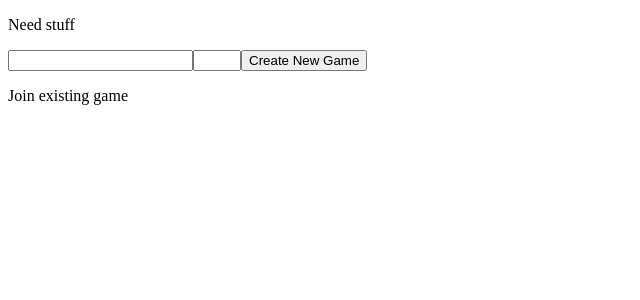
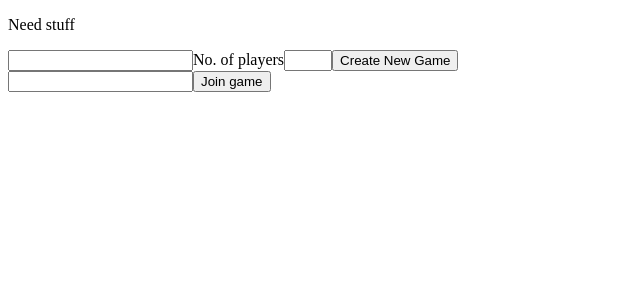
Before and after one commit to isabelmaccabee/story-consequences, a React (Create React App) app: page /waiting-area in a window 1280 px wide. Shown: the top 300 px of the page, without its empty margins (0-640 px from the left). Built offline with nearby package versions, Linux system fonts and the light colour scheme.

Commit message:
add form elements to GameCreate and GameJoin

```diff
--- a/src/components/GameCreate.jsx
+++ b/src/components/GameCreate.jsx
@@ -2,34 +2,40 @@ import React, { Component } from "react";
 
 class GameCreate extends Component {
   state = {
-    nameInput: ""
+    nameInput: "",
+    numOfPlayers: 2
   };
 
   render() {
     const { nameInput } = this.state;
     console.log(this.state);
     return (
-      <div>
       <form onSubmit={this.handleSubmit}>
         <label htmlFor="nameInput" />
+        <input onChange={this.handleChange} value={nameInput} id="nameInput" />
+        <label htmlFor="numOfPlayers">No. of players</label>
         <input
+          type="number"
+          min="2"
+          max="4"
           onChange={this.handleChange}
-            value={nameInput}
-            id="nameInput"
+          id="numOfPlayers"
         />
-          <input type="number" min="1" max="4" />
         <button type="submit">Create New Game</button>
       </form>
-      </div>
     );
   }
 
   handleChange = e => {
-    this.setState({ nameInput: e.target.value });
+    const { id, value } = e.target;
+    this.setState({ [id]: value });
   };
 
   handleSubmit = e => {
     e.preventDefault();
+    // send request to db
+    // get token back and set in App
+    // sent to waiting area while waiting for other players to arrive
   };
 }
 
--- a/src/components/GameJoin.jsx
+++ b/src/components/GameJoin.jsx
@@ -1,7 +1,33 @@
-import React from "react";
+import React, { Component } from "react";
 
-const GameJoin = () => {
-  return <p>Join existing game</p>;
-};
+class GameJoin extends Component {
+  state = {
+    tokenInput: ""
+  };
+  render() {
+    const { tokenInput } = this.state;
+    console.log(this.state);
+    return (
+      <form onSubmit={this.handleSubmit}>
+        <label htmlFor="tokenInput" />
+        <input
+          id="tokenInput"
+          onChange={this.handleChange}
+          value={tokenInput}
+          type="text"
+        />
+        <button type="submit">Join game</button>
+      </form>
+    );
+  }
+
+  handleChange = e => {
+    this.setState({ tokenInput: e.target.value });
+  };
+
+  handleSubmit = e => {
+    e.preventDefault();
+  };
+}
 
 export default GameJoin;
```
Lines whose indentation alone changed are shown as unchanged.
